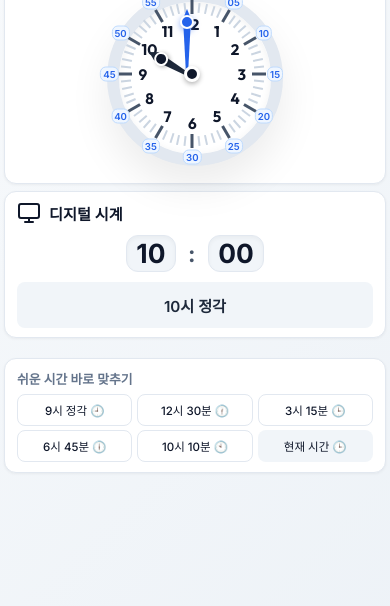
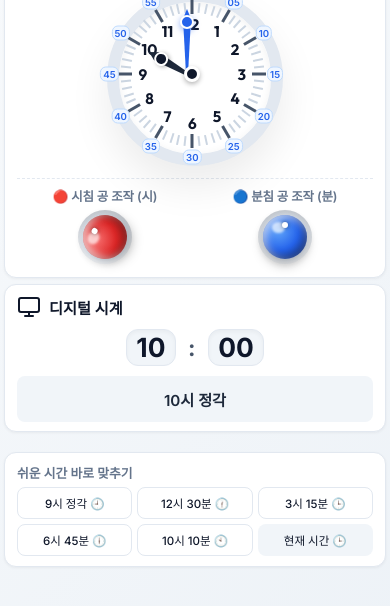
Before and after one commit to ko750125-afk/learn_time, a plain HTML site: page index.html in a window 390 px wide. Shown: the part 160-766 px from the top of the page. Drawn offline with nearby package versions, Linux system fonts and the light colour scheme.

Commit message:
feat: add 3D ball joystick controllers to prevent finger obscuring on mobile

```diff
--- a/app.js
+++ b/app.js
@@ -1,6 +1,6 @@
 /**
  * 지우의 시계읽기 - Grade 2 Edition
- * Modern Clean Code Refactored Architecture
+ * Modern Clean Code Refactored Architecture (with 3D Ball Joystick Controllers)
  */
 
 // ==========================================
@@ -9,7 +9,7 @@
 const state = {
   totalMinutes12: 600, // 0 ~ 719 minutes (12 Hours)
   isDragging: false,
-  activeHand: null,    // 'hour' | 'minute' | null
+  activeHand: null,    // 'hour' | 'minute' | 'hour-ball' | 'minute-ball' | null
   prevAngle: 0,
   lastTickMinute: 600,
   currentMode: 'explore', // 'explore' | 'quiz-drag' | 'quiz-choice'
@@ -41,6 +41,12 @@ function cacheDOMElements() {
   DOM.timeSentence = document.getElementById('time-sentence');
   DOM.toggleSound = document.getElementById('toggle-sound');
   DOM.toggleMinuteNumbers = document.getElementById('toggle-minute-numbers');
+
+  // 3D Ball Joystick Elements
+  DOM.hourBallTrack = document.getElementById('hour-ball-track');
+  DOM.minuteBallTrack = document.getElementById('minute-ball-track');
+  DOM.hourBall = document.getElementById('hour-ball');
+  DOM.minuteBall = document.getElementById('minute-ball');
 
   // Tabs & Panels
   DOM.tabs = {
@@ -117,9 +123,7 @@ function playTickSound() {
 
     osc.start();
     osc.stop(ctx.currentTime + 0.03);
-  } catch (e) {
-    // Audio Context fail-safe
-  }
+  } catch (e) {}
 }
 
 function playSnapSound() {
@@ -271,7 +275,7 @@ function createClockElements() {
     DOM.clockFace.appendChild(minEl);
   }
 
-  // Touch & Mouse Drag Hand Event Binding
+  // Touch & Mouse Drag Hand Event Binding (Direct Clock Hand Drag)
   if (hourHand) {
     hourHand.addEventListener('mousedown', (e) => startDrag(e, 'hour'));
     hourHand.addEventListener('touchstart', (e) => startDrag(e, 'hour'), { passive: false });
@@ -282,12 +286,11 @@ function createClockElements() {
     minuteHand.addEventListener('touchstart', (e) => startDrag(e, 'minute'), { passive: false });
   }
 
-  // Sync Minute Numbers Visibility State
   toggleMinuteNumbers();
 }
 
-function getAngleFromEvent(e) {
-  const rect = DOM.analogClock.getBoundingClientRect();
+function getAngleFromEventTarget(e, targetElement) {
+  const rect = targetElement.getBoundingClientRect();
   const centerX = rect.left + rect.width / 2;
   const centerY = rect.top + rect.height / 2;
 
@@ -311,7 +314,11 @@ function startDrag(e, handType) {
 
   state.isDragging = true;
   state.activeHand = handType;
-  state.prevAngle = getAngleFromEvent(e);
+
+  const targetEl = (handType === 'hour-ball') ? DOM.hourBallTrack :
+                   (handType === 'minute-ball') ? DOM.minuteBallTrack : DOM.analogClock;
+
+  state.prevAngle = getAngleFromEventTarget(e, targetEl);
   state.lastTickMinute = Math.round(state.totalMinutes12);
 }
 
@@ -319,16 +326,19 @@ function onDrag(e) {
   if (!state.isDragging || !state.activeHand) return;
   e.preventDefault();
 
-  const currentAngle = getAngleFromEvent(e);
+  const targetEl = (state.activeHand === 'hour-ball') ? DOM.hourBallTrack :
+                   (state.activeHand === 'minute-ball') ? DOM.minuteBallTrack : DOM.analogClock;
+
+  const currentAngle = getAngleFromEventTarget(e, targetEl);
   let delta = currentAngle - state.prevAngle;
 
   if (delta > 180) delta -= 360;
   if (delta < -180) delta += 360;
 
-  if (state.activeHand === 'minute') {
+  if (state.activeHand === 'minute' || state.activeHand === 'minute-ball') {
     let minuteDelta = delta / 6;
     state.totalMinutes12 = (state.totalMinutes12 + minuteDelta + 720) % 720;
-  } else if (state.activeHand === 'hour') {
+  } else if (state.activeHand === 'hour' || state.activeHand === 'hour-ball') {
     let minuteDelta = delta * 2;
     state.totalMinutes12 = (state.totalMinutes12 + minuteDelta + 720) % 720;
   }
@@ -358,13 +368,16 @@ function stopDrag() {
 function renderClockHands() {
   const hourHandEl = document.getElementById('hour-hand');
   const minuteHandEl = document.getElementById('minute-hand');
-  if (!hourHandEl || !minuteHandEl) return;
 
   const minuteAngle = (state.totalMinutes12 % 60) * 6;
   const hourAngle = (state.totalMinutes12 / 720) * 360;
 
-  minuteHandEl.style.transform = `translateX(-50%) rotate(${minuteAngle}deg)`;
-  hourHandEl.style.transform = `translateX(-50%) rotate(${hourAngle}deg)`;
+  if (minuteHandEl) minuteHandEl.style.transform = `translateX(-50%) rotate(${minuteAngle}deg)`;
+  if (hourHandEl) hourHandEl.style.transform = `translateX(-50%) rotate(${hourAngle}deg)`;
+
+  // Also rotate 3D Joystick Spheres for visual feedback!
+  if (DOM.hourBall) DOM.hourBall.style.transform = `rotate(${hourAngle}deg)`;
+  if (DOM.minuteBall) DOM.minuteBall.style.transform = `rotate(${minuteAngle}deg)`;
 }
 
 // ==========================================
@@ -444,7 +457,7 @@ function generateDragQuiz() {
   if (DOM.dragQuizTarget) DOM.dragQuizTarget.innerText = `${h}시 ${mText}`;
 
   if (DOM.dragQuizFeedback) {
-    DOM.dragQuizFeedback.innerText = "시침과 분침을 위 목표 시간에 맞춰보세요!";
+    DOM.dragQuizFeedback.innerText = "손가락으로 입체 공이나 바늘을 움직여 시간을 맞춰보세요!";
     DOM.dragQuizFeedback.className = "quiz-feedback-box";
   }
 
@@ -477,7 +490,7 @@ function checkDragQuizAnswer() {
     if (DOM.dragScoreStreak) DOM.dragScoreStreak.innerText = '0';
 
     if (DOM.dragQuizFeedback) {
-      DOM.dragQuizFeedback.innerText = "❌ 다시 한 번 시계 바늘을 천천히 옮겨보세요.";
+      DOM.dragQuizFeedback.innerText = "❌ 입체 공이나 시계 바늘을 천천히 옮겨보세요.";
       DOM.dragQuizFeedback.className = "quiz-feedback-box error";
     }
     showToast("다시 도전해보세요! 💡", "error");
@@ -589,6 +602,17 @@ function initEventListeners() {
   window.addEventListener('mouseup', stopDrag);
   window.addEventListener('touchend', stopDrag);
 
+  // 3D Ball Track Controllers Listeners
+  if (DOM.hourBallTrack) {
+    DOM.hourBallTrack.addEventListener('mousedown', (e) => startDrag(e, 'hour-ball'));
+    DOM.hourBallTrack.addEventListener('touchstart', (e) => startDrag(e, 'hour-ball'), { passive: false });
+  }
+
+  if (DOM.minuteBallTrack) {
+    DOM.minuteBallTrack.addEventListener('mousedown', (e) => startDrag(e, 'minute-ball'));
+    DOM.minuteBallTrack.addEventListener('touchstart', (e) => startDrag(e, 'minute-ball'), { passive: false });
+  }
+
   // Resize Engine
   let resizeTimer;
   window.addEventListener('resize', () => {
--- a/index.html
+++ b/index.html
@@ -101,9 +101,26 @@
           </div>
         </div>
 
-        <div class="clock-footer-hint">
-          <i data-lucide="volume-2"></i>
-          <span>바늘을 움직이면 째깍째깍 경쾌한 효과음이 들려요!</span>
+        <!-- 3D Sphere Joystick Controllers (Prevents fingers from blocking the clock) -->
+        <div class="ball-controllers-wrapper">
+          <div class="ball-controller-card">
+            <span class="ball-label">🔴 시침 공 조작 (시)</span>
+            <div class="ball-track" id="hour-ball-track">
+              <div class="sphere-3d hour-sphere" id="hour-ball">
+                <div class="sphere-shine"></div>
+                <div class="sphere-indicator"></div>
+              </div>
+            </div>
+          </div>
+          <div class="ball-controller-card">
+            <span class="ball-label">🔵 분침 공 조작 (분)</span>
+            <div class="ball-track" id="minute-ball-track">
+              <div class="sphere-3d minute-sphere" id="minute-ball">
+                <div class="sphere-shine"></div>
+                <div class="sphere-indicator"></div>
+              </div>
+            </div>
+          </div>
         </div>
       </section>
 
--- a/style.css
+++ b/style.css
@@ -665,6 +665,94 @@ body {
 .shadcn-toast.success { background: #16a34a; }
 .shadcn-toast.error { background: #dc2626; }
 
+/* ==========================================
+   3D Ball Joystick Controllers System
+   ========================================== */
+.ball-controllers-wrapper {
+  display: flex;
+  justify-content: space-around;
+  align-items: center;
+  width: 100%;
+  padding: 0.5rem 0.25rem 0.2rem 0.25rem;
+  gap: 0.75rem;
+  border-top: 1px dashed var(--border);
+  margin-top: 0.25rem;
+}
+
+.ball-controller-card {
+  display: flex;
+  flex-direction: column;
+  align-items: center;
+  gap: 0.35rem;
+  flex: 1;
+}
+
+.ball-label {
+  font-size: 0.78rem;
+  font-weight: 600;
+  color: var(--muted-foreground);
+  letter-spacing: -0.01em;
+}
+
+.ball-track {
+  width: 54px;
+  height: 54px;
+  border-radius: 50%;
+  background: radial-gradient(circle at center, #cbd5e1 0%, #e2e8f0 70%, #f1f5f9 100%);
+  box-shadow: inset 0 3px 6px rgba(0, 0, 0, 0.18), inset 0 -2px 4px rgba(255, 255, 255, 0.8), 0 2px 5px rgba(0, 0, 0, 0.05);
+  display: flex;
+  align-items: center;
+  justify-content: center;
+  position: relative;
+  touch-action: none;
+  cursor: grab;
+}
+
+.ball-track:active {
+  cursor: grabbing;
+}
+
+.sphere-3d {
+  width: 44px;
+  height: 44px;
+  border-radius: 50%;
+  position: relative;
+  box-shadow: 0 6px 12px rgba(0, 0, 0, 0.25), inset -3px -3px 8px rgba(0, 0, 0, 0.3), inset 3px 3px 8px rgba(255, 255, 255, 0.7);
+  transition: transform 0.05s ease-out;
+  display: flex;
+  align-items: center;
+  justify-content: center;
+}
+
+.hour-sphere {
+  background: radial-gradient(circle at 35% 35%, #f87171 0%, #dc2626 50%, #991b1b 100%);
+}
+
+.minute-sphere {
+  background: radial-gradient(circle at 35% 35%, #60a5fa 0%, #2563eb 50%, #1e3a8a 100%);
+}
+
+.sphere-shine {
+  position: absolute;
+  top: 15%;
+  left: 20%;
+  width: 30%;
+  height: 25%;
+  border-radius: 50%;
+  background: rgba(255, 255, 255, 0.65);
+  filter: blur(1px);
+}
+
+.sphere-indicator {
+  width: 6px;
+  height: 6px;
+  border-radius: 50%;
+  background: #ffffff;
+  box-shadow: 0 0 4px rgba(0,0,0,0.5);
+  position: absolute;
+  top: 7px;
+}
+
 /* Responsive Adjustments for Mobile Viewports (100dvh No-Scroll Fit) */
 @media (max-width: 860px) {
   body {
```
